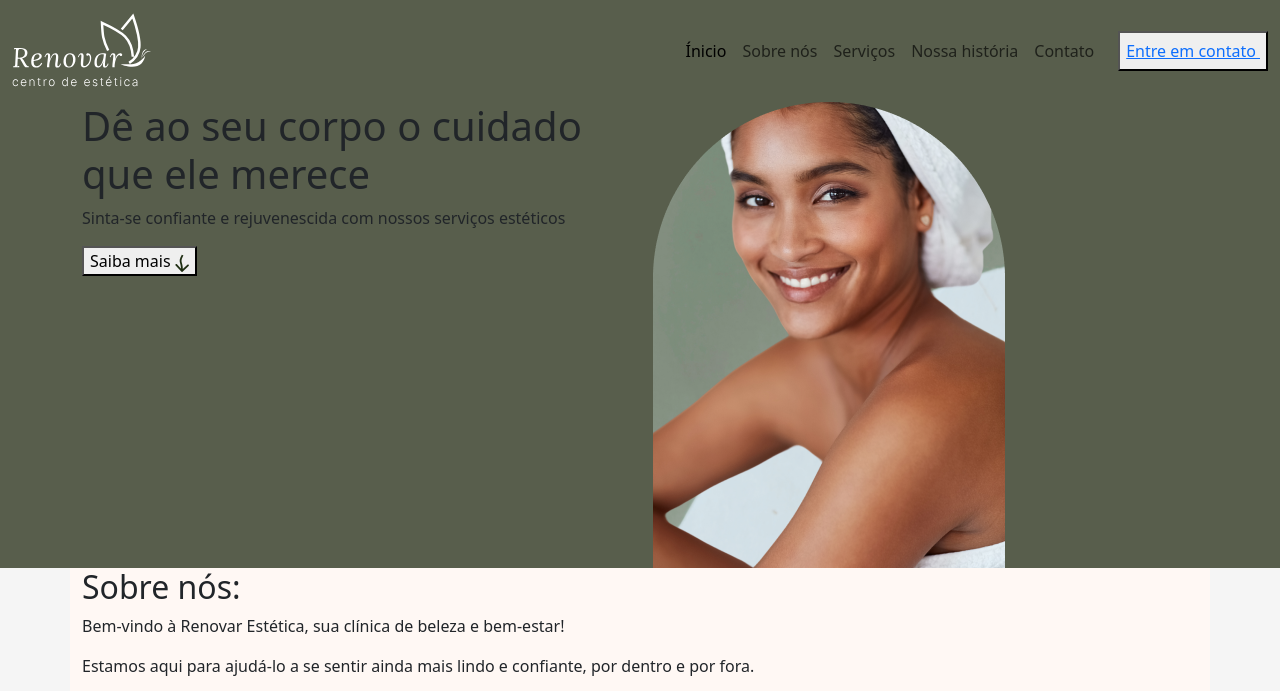
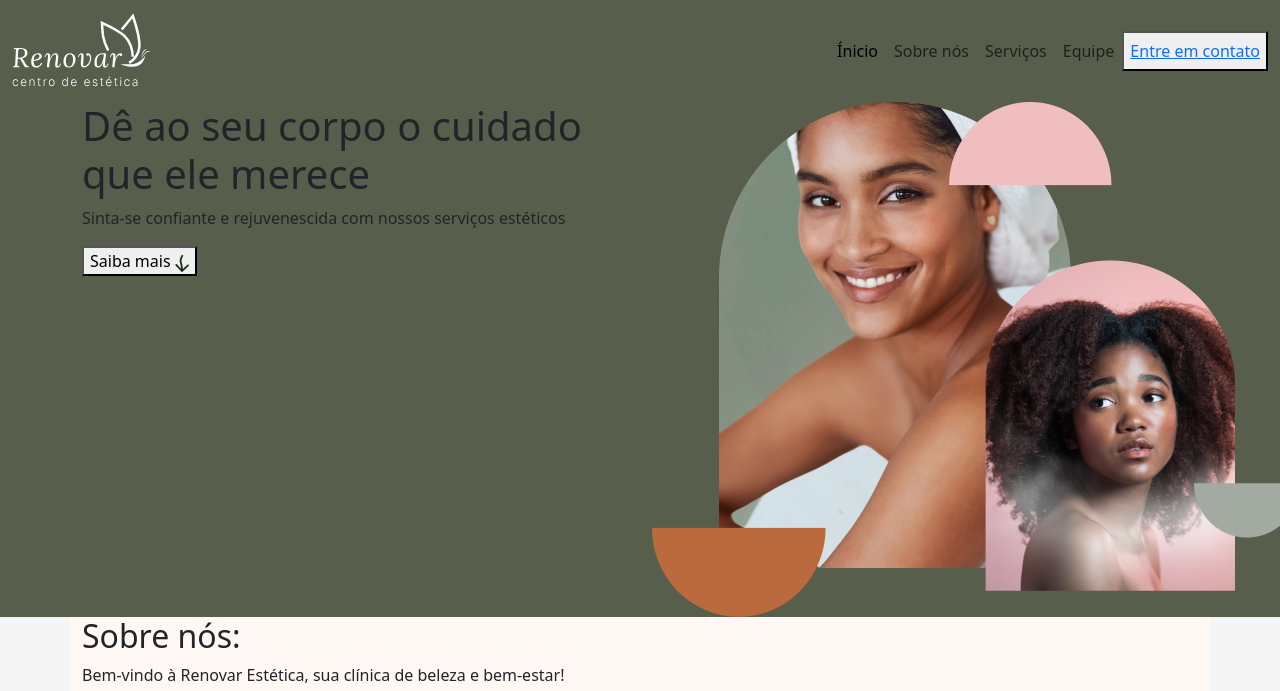
Before and after one commit to codesdevsgroup/clinica, a plain HTML site: page index.html in a window 1280 px wide. Shown: the top 691 px of the page. Drawn offline with nearby package versions, Linux system fonts and the light colour scheme; files that its build step writes are made by us from their sources.

Commit message:
adjustments

```diff
--- a/index.html
+++ b/index.html
@@ -18,8 +18,8 @@
       <nav class="navbar navbar-expand-lg">
         <div class="container-fluid">
           <a class="navbar-brand" href="#"
-            ><img src="./assets/img/svg/logo_home.svg" alt=""
-          /></a>
+            ><img src="./assets/img/svg/logo_home.svg" alt=""/>
+          </a>
           <button
             class="navbar-toggler"
             type="button"
@@ -37,9 +37,7 @@
           >
             <ul class="navbar-nav">
               <li class="nav-item">
-                <a class="nav-link active" aria-current="page" href="#"
-                  >Ínicio</a
-                >
+                <a class="nav-link active" aria-current="page" href="#">Ínicio</a>
               </li>
 
               <li class="nav-item">
@@ -51,27 +49,17 @@
               </li>
 
               <li class="nav-item">
-                <a class="nav-link">Nossa história</a>
-              </li>
-
-              <li class="nav-item">
-                <a class="nav-link">Contato</a>
-              </li>
-
-              <li class="nav-item">
-                <a class="nav-link"></a>
+                <a class="nav-link">Equipe</a>
               </li>
 
               <button>
-                <a href=""
-                  >Entre em contato
-                  <img src="./assets/img/arrow_forward.svg" alt=""
-                /></a>
+                <a href="">Entre em contato</a>
               </button>
             </ul>
           </div>
         </div>
       </nav>
+
       <div class="container">
         <div class="row">
           <div class="col-6">
@@ -81,14 +69,14 @@
             </p>
             <button>
               Saiba mais
-              <span
-                ><img src="./assets/img/svg/arrow_button.svg" alt=""
-              /></span>
+              <span>
+                <img src="./assets/img/svg/arrow_button.svg" alt="" />
+              </span>
             </button>
           </div>
           <div class="col-6">
             <div>
-              <img src="./assets/img/img-1-home.png" alt="" />
+              <img src="./assets/img/home_image.png" alt="" />
             </div>
           </div>
         </div>
```
Also changed, not shown: assets/img/home_image.png (added), assets/img/img-1-home.png (deleted).
